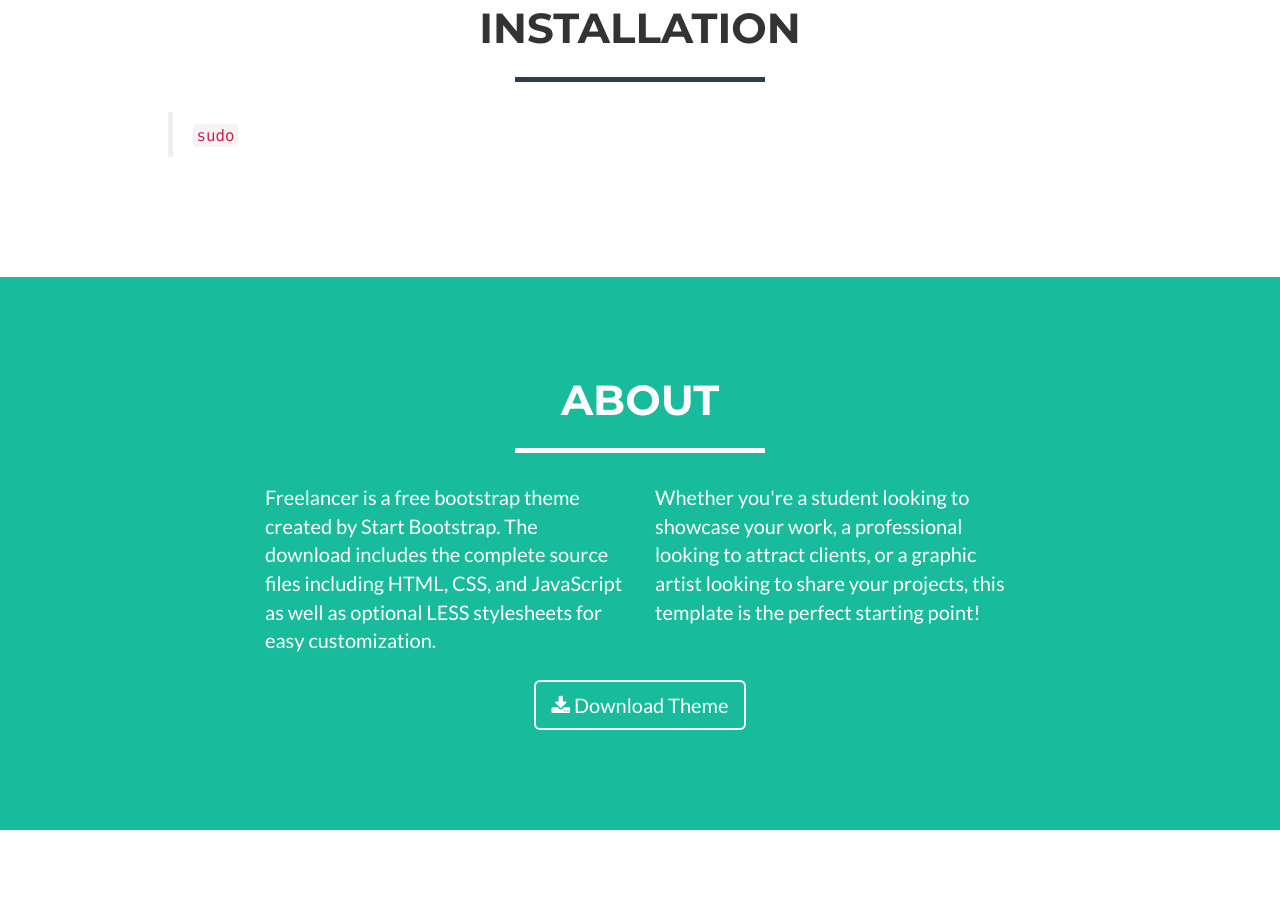
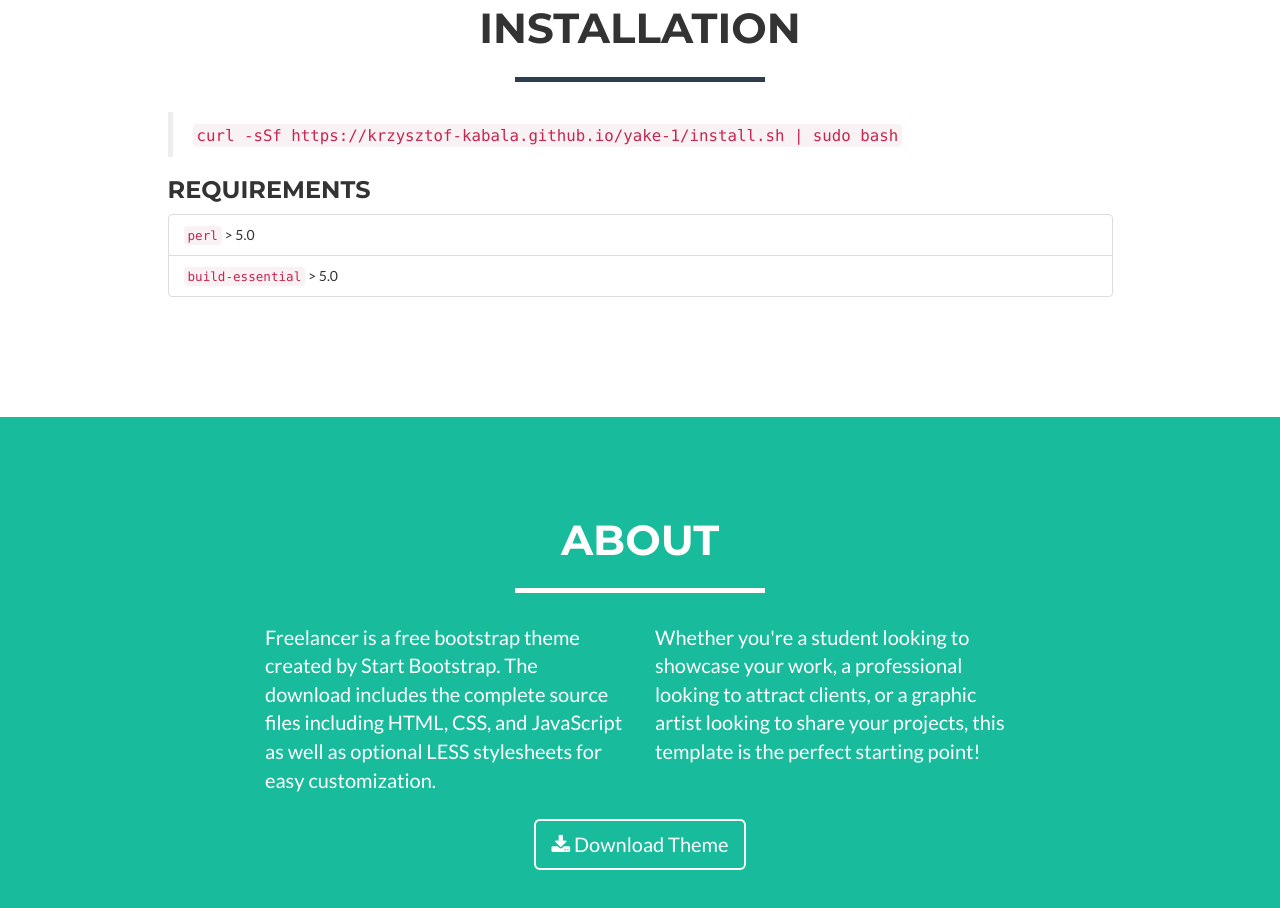
Before and after one commit to amsdard/yake, a plain HTML site: page doc/index.html in a window 1280 px wide. Shown: the part 780-1688 px from the top of the page. Drawn offline with nearby package versions, Linux system fonts and the light colour scheme.

Commit message:
install fixes

```diff
--- a/doc/index.html
+++ b/doc/index.html
@@ -98,7 +98,18 @@
             </div>
             <div class="row">
                 <div class="col-sm-10 col-sm-offset-1">
-                    <blockquote><code>sudo </code></blockquote>
+                    <blockquote><code>
+                        curl -sSf https://krzysztof-kabala.github.io/yake-1/install.sh | sudo bash
+                    </code></blockquote>
+                    <h3>Requirements</h3>
+                    <ul class="list-group">
+                        <li class="list-group-item">
+                            <code>perl</code> > 5.0
+                        </li>
+                        <li class="list-group-item">
+                            <code>build-essential</code> > 5.0
+                        </li>
+                    </ul>
                 </div>
             </div>
         </div>
```
Also changed, not shown: 1 other file.
